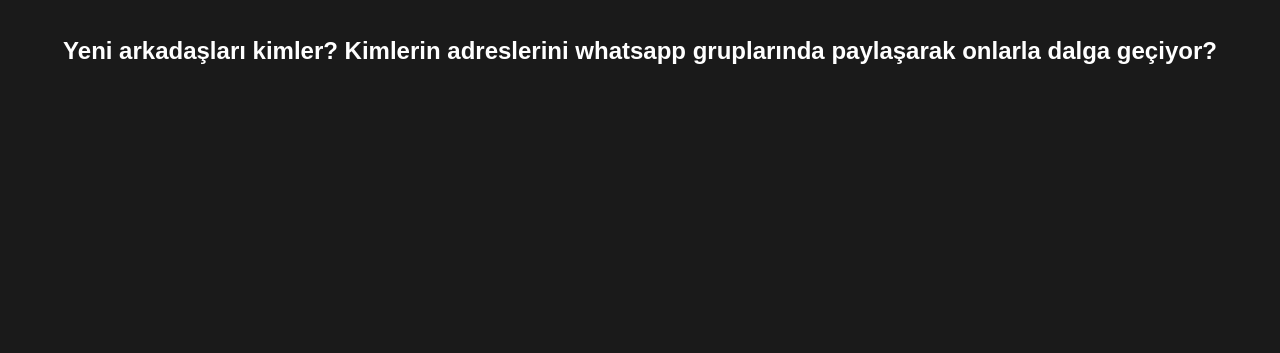
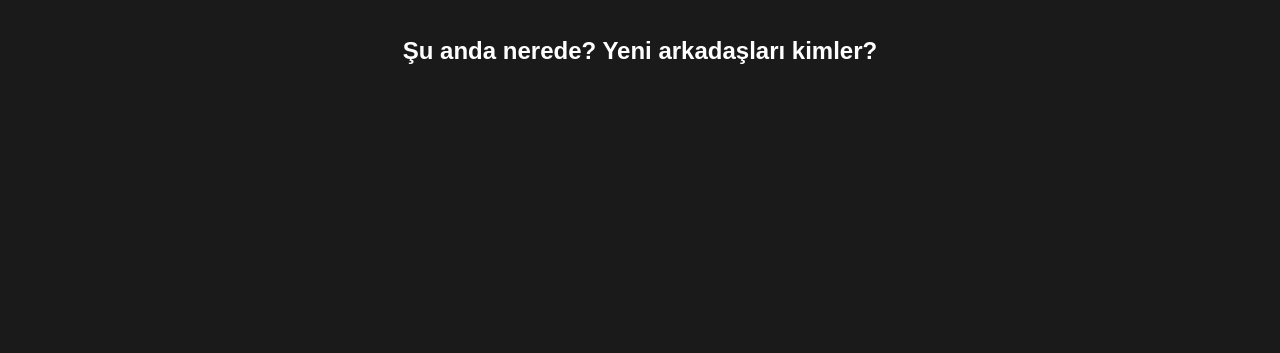
Before and after one commit to Dexilez/safaknerede, a plain HTML site: page index.html in a window 1280 px wide. Shown: the part 447-800 px from the top of the page. Drawn offline with Linux system fonts and the light colour scheme.

Commit message:
Add files via upload

```diff
--- a/index.html
+++ b/index.html
@@ -39,7 +39,7 @@
   <h1>Şafak Nerede?</h1>
   <div id="countup"></div>
   <p></p>
-  <h3>Yeni arkadaşları kimler? Kimlerin adreslerini whatsapp gruplarında paylaşarak onlarla dalga geçiyor?</h3>
+  <h3> Şu anda nerede? Yeni arkadaşları kimler?</h3>
 
   <script>
     const countupEl = document.getElementById("countup");
```
